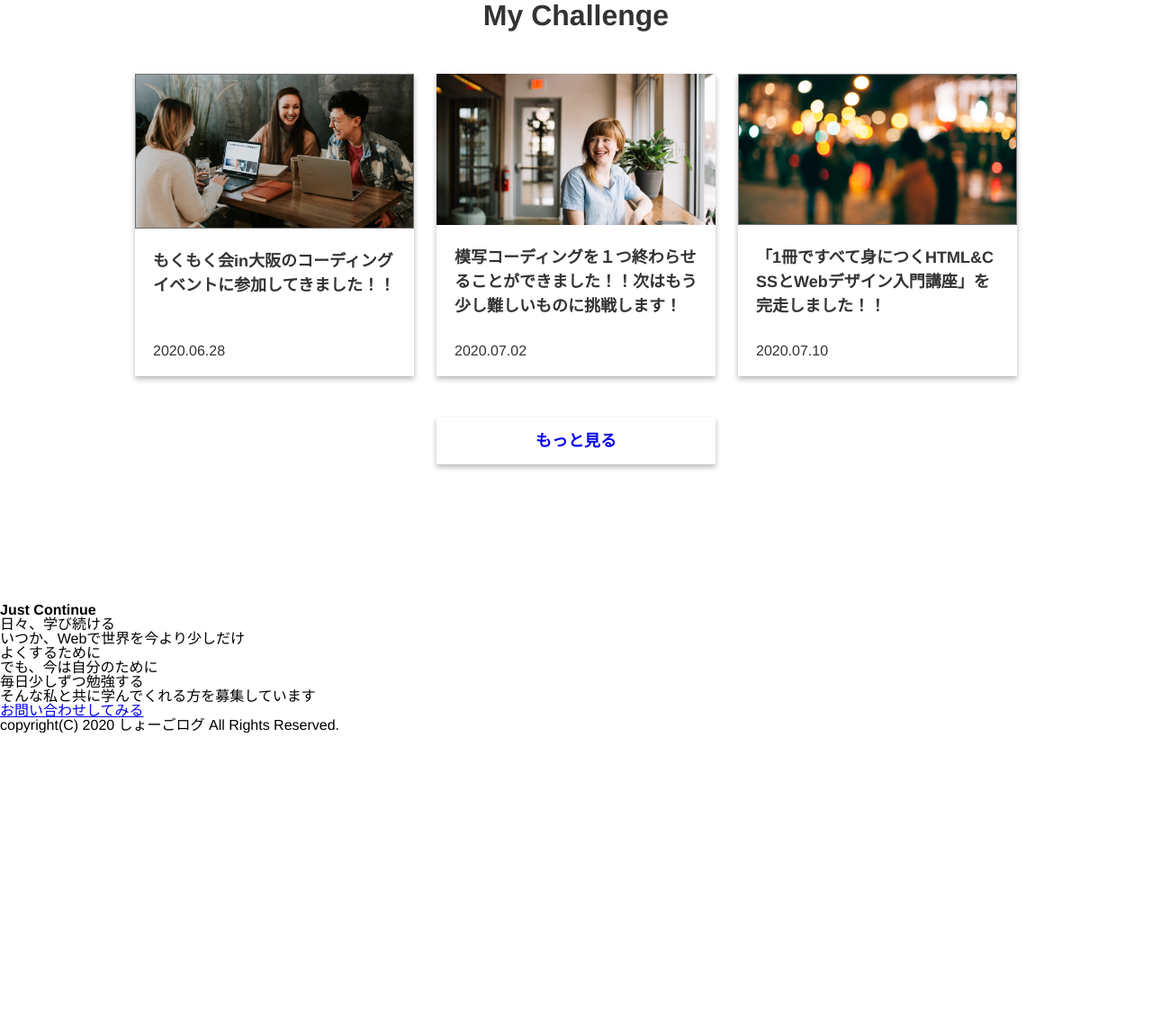
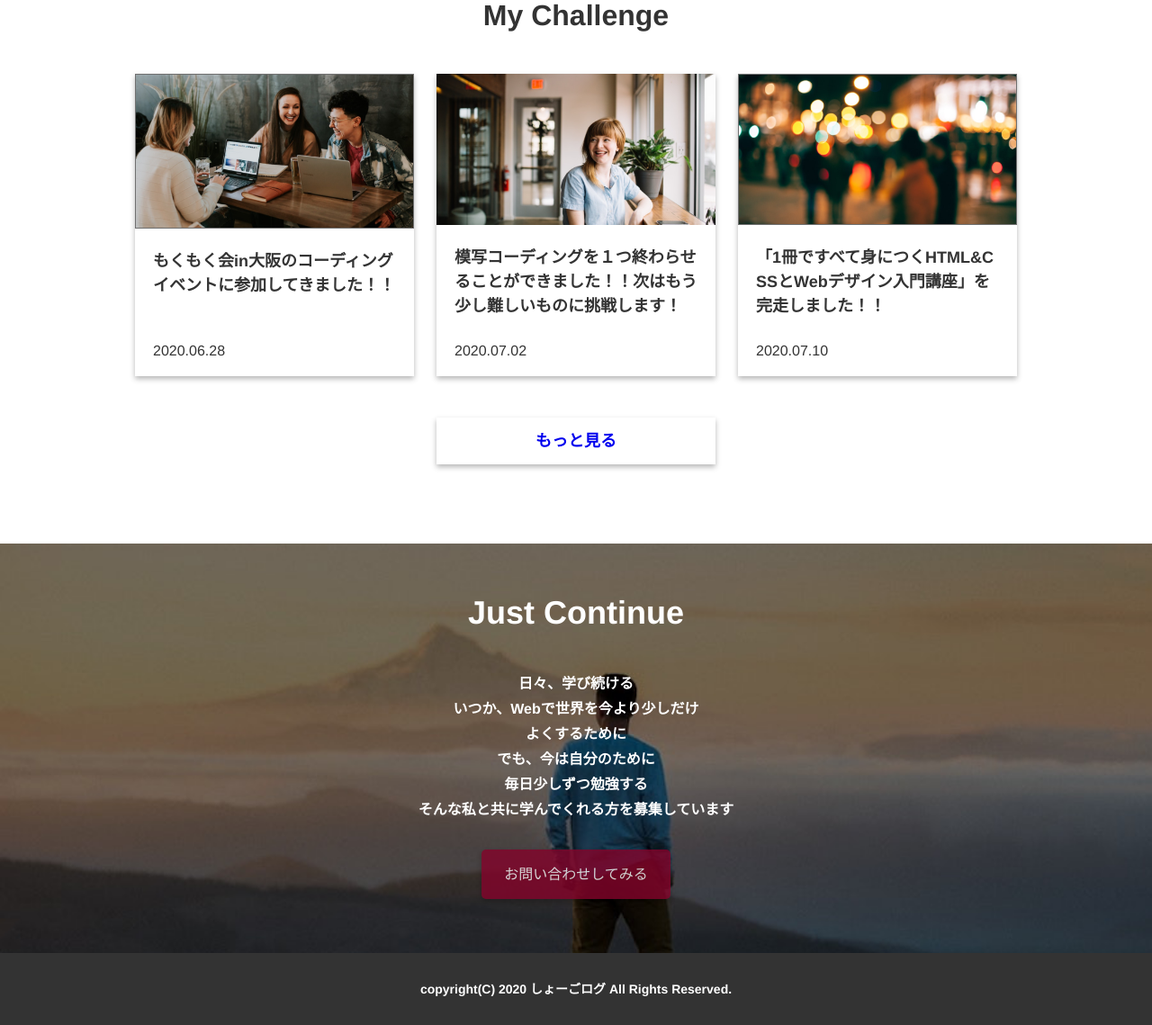
Before and after one commit to s19008/WebSite_Practice, a PHP site: page / in a window 1280 px wide. Shown: the part 690-1829 px from the top of the page at 90% size. Before the commit the page ends 1504 px from the top, so only its background shows below. Run offline with PHP 8.4, Linux system fonts and the light colour scheme.

Commit message:
Practice

```diff
--- a/XD Practice short/index.html
+++ b/XD Practice short/index.html
@@ -57,6 +57,7 @@
                 <a href="#" class="more">もっと見る</a><!-- /.more -->
             </div><!-- /.challenge-inner -->
         </div><!-- /.challenge -->
+    </main><!-- /.main -->
     <footer class="footer">
         <div class="footer-visual">
             <h2>Just Continue</h2>
@@ -67,7 +68,6 @@
             <p>copyright(C) 2020 しょーごログ All Rights Reserved.</p>
         </div><!-- /.footer-text -->
     </footer><!-- /.footer -->
-    </main><!-- /.main -->
 </body>
 
 </html>
--- a/XD Practice short/style.css
+++ b/XD Practice short/style.css
@@ -188,8 +188,9 @@ body {
 }
 
 .main .challenge {
-  height: 669px;
+  height: auto;
   width: 100%;
+  margin-bottom: 88px;
 }
 
 .main .challenge .challenge-inner {
@@ -259,3 +260,59 @@ body {
 .main .challenge .challenge-inner .more:hover {
   opacity: 0.7;
 }
+
+.footer {
+  height: auto;
+  width: 100%;
+}
+
+.footer .footer-visual {
+  height: 455px;
+  width: 100%;
+  background-image: url("images/tim-bogdanov-4uojMEdcwI8-unsplash.png");
+  background-size: cover;
+  color: #FFF;
+  text-align: center;
+}
+
+.footer .footer-visual h2 {
+  font-size: 36px;
+  padding: 59px 0 47px 0;
+}
+
+.footer .footer-visual p {
+  font-size: 16px;
+  font-weight: bold;
+  line-height: 28px;
+  margin-bottom: 50px;
+}
+
+.footer .footer-visual a {
+  text-decoration: none;
+  padding: 19px 25px;
+  color: #FFF;
+  font-size: 16px;
+  background-color: #83032A;
+  border-radius: 5px;
+  box-shadow: 0px 3px 6px rgba(0, 0, 0, 0.29);
+  margin-bottom: 44px;
+  opacity: 0.8;
+  transition: all 0.3s;
+}
+
+.footer .footer-visual a:hover {
+  opacity: 1;
+}
+
+.footer .footer-text {
+  height: 80px;
+  background-color: #333;
+}
+
+.footer .footer-text p {
+  color: #FFF;
+  line-height: 80px;
+  text-align: center;
+  font-size: 14px;
+  font-weight: bold;
+}
--- a/XD Practice short/style.scss
+++ b/XD Practice short/style.scss
@@ -178,8 +178,9 @@ $shadow: 0px 3px 6px rgba(0, 0, 0, 0.29);
         }
     }
     .challenge {
-        height: 669px;
+        height: auto;
         width: 100%;
+        margin-bottom: 88px;
         .challenge-inner {
             max-width: 980px;
             margin: 0 auto;
@@ -240,3 +241,51 @@ $shadow: 0px 3px 6px rgba(0, 0, 0, 0.29);
         }
     }
 }
+.footer {
+    height: auto;
+    width: 100%;
+    .footer-visual {
+        height: 455px;
+        width: 100%;
+        background-image: url("images/tim-bogdanov-4uojMEdcwI8-unsplash.png");
+        background-size: cover;
+        color: #FFF;
+        text-align: center;
+        h2 {
+            font-size: 36px;
+            padding: 59px 0 47px 0;
+        }
+        p {
+            font-size: 16px;
+            font-weight: bold;
+            line-height: 28px;
+            margin-bottom: 50px;
+        }
+        a {
+            text-decoration: none;
+            padding: 19px 25px;
+            color: #FFF;
+            font-size: 16px;
+            background-color: #83032A;
+            border-radius: 5px;
+            box-shadow: $shadow;
+            margin-bottom: 44px;
+            opacity: 0.8;
+            transition: all 0.3s;
+            &:hover {
+                opacity: 1;
+            }
+        }
+    }
+    .footer-text {
+        height: 80px;
+        background-color: #333;
+        p {
+            color: #FFF;
+            line-height: 80px;
+            text-align: center;
+            font-size: 14px;
+            font-weight: bold;
+        }
+    }
+}
```
Also changed, not shown: XD Practice short/style.min.css. Lines whose indentation alone changed are shown as unchanged.
